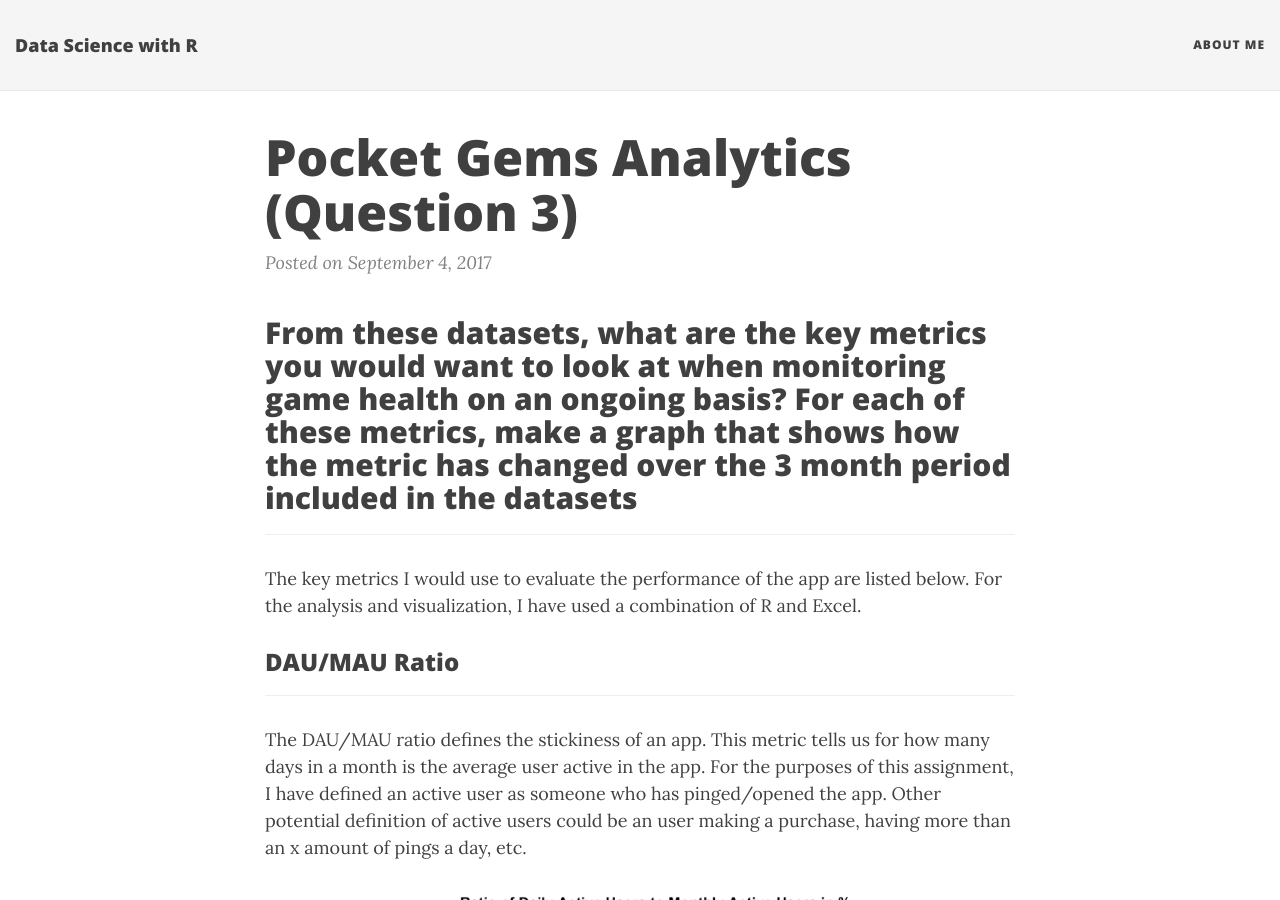
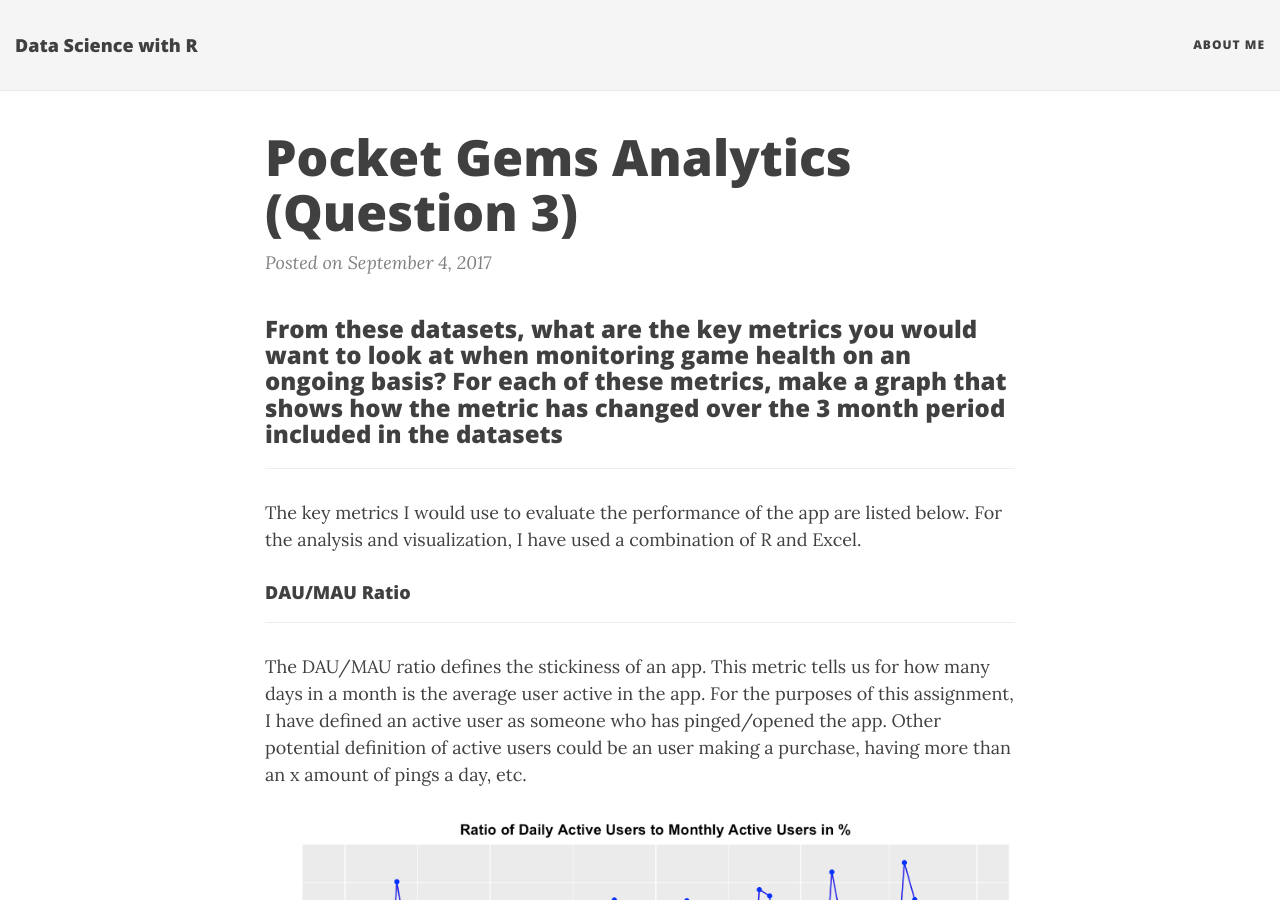
Before and after one commit to sabman83/data-analysis, a Jekyll site: the page built from _posts/2017-09-04-pg.md, in a window 1280 px wide and 900 px high. Built offline with Jekyll 4.4.1, drawn with Linux system fonts in a browser that asks for light colours; nearby versions of some CDN libraries.

Commit message:
Update 2017-09-04-pg.md

```diff
--- a/_posts/2017-09-04-pg.md
+++ b/_posts/2017-09-04-pg.md
@@ -5,12 +5,12 @@ tags: []
 ---
 
 
-## From these datasets, what are the key metrics you would want to look at when monitoring game health on an ongoing basis? For each of these metrics, make a graph that shows how the metric has changed over the 3 month period included in the datasets
+### From these datasets, what are the key metrics you would want to look at when monitoring game health on an ongoing basis? For each of these metrics, make a graph that shows how the metric has changed over the 3 month period included in the datasets
 ___
 The key metrics I would use to evaluate the performance of the app are listed below. For the analysis and visualization, I have used a combination of R and Excel.
 
 
-### DAU/MAU Ratio
+#### DAU/MAU Ratio
 ---
 
 The DAU/MAU ratio defines the stickiness of an app. This metric tells us for how many days in a month is the average user active in the app. For the purposes of this assignment, I have defined an active user as someone who has pinged/opened the app. Other potential definition of active users could be an user making a purchase, having more than an x amount of pings a day, etc.
```
